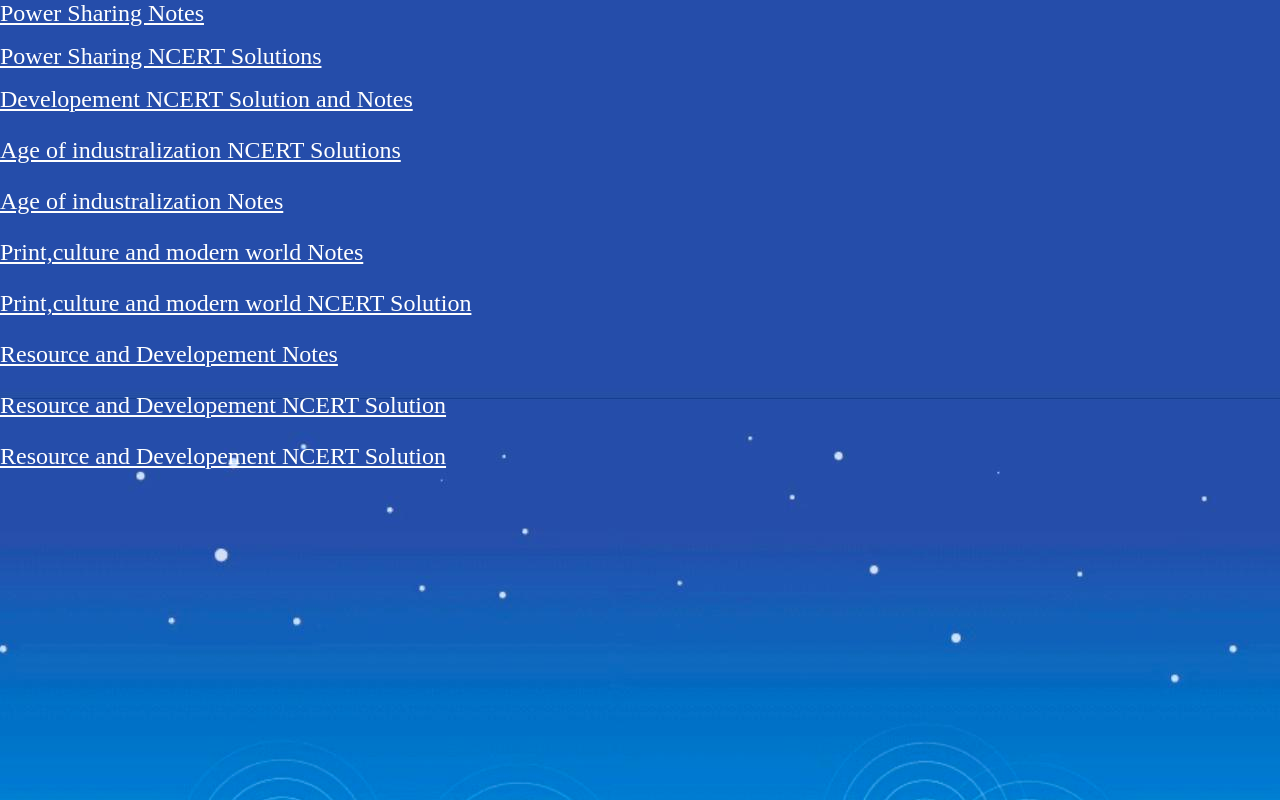
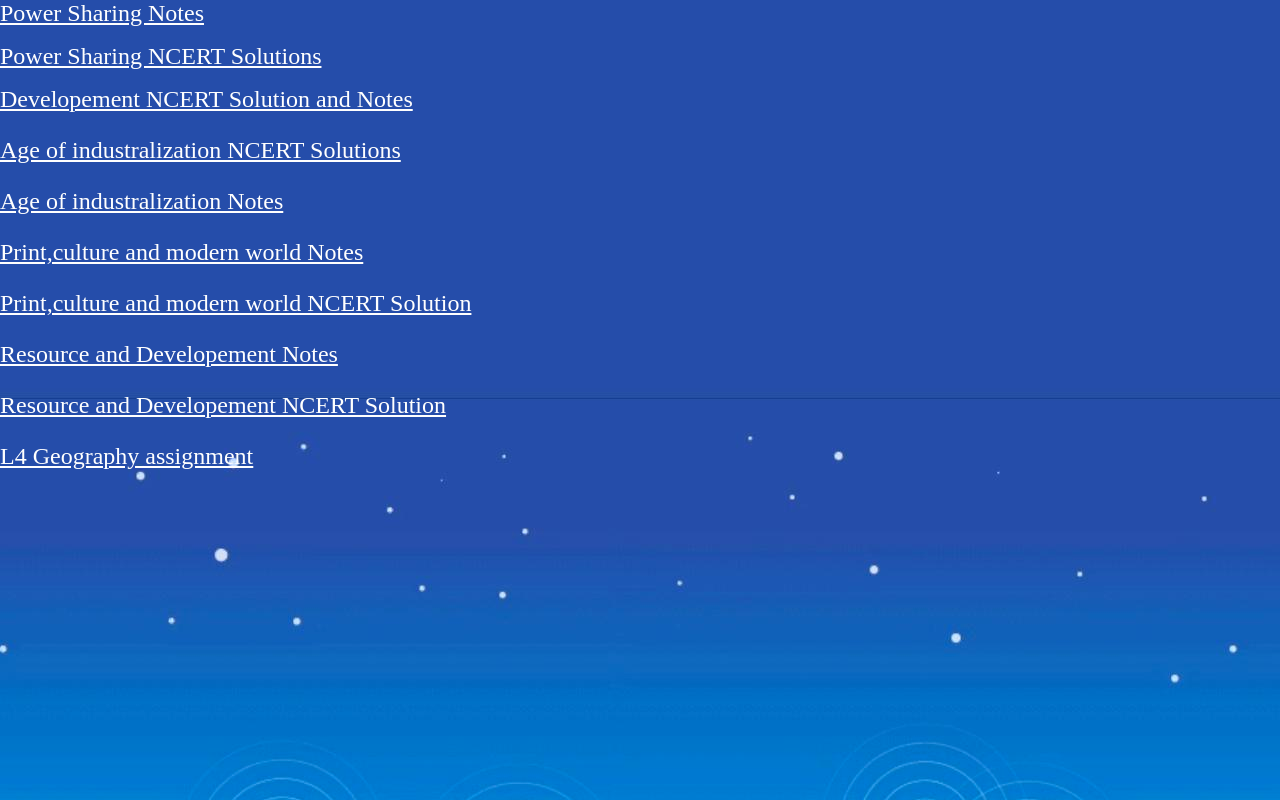
Before and after one commit to 10thwebs/-, a plain HTML site: page sst.html in a window 1280 px wide. Drawn offline with Linux system fonts and the light colour scheme.

Commit message:
Update sst.html

```diff
--- a/sst.html
+++ b/sst.html
@@ -52,7 +52,8 @@
      </p>
   </font>
 <font size="+2">
-     <a href="sst l44 geography.docx">Resource and Developement NCERT Solution
+     <a href="sst l44 geography.docx">L4 Geography assignment
+
      </a>
      </p>
   </font>
```
